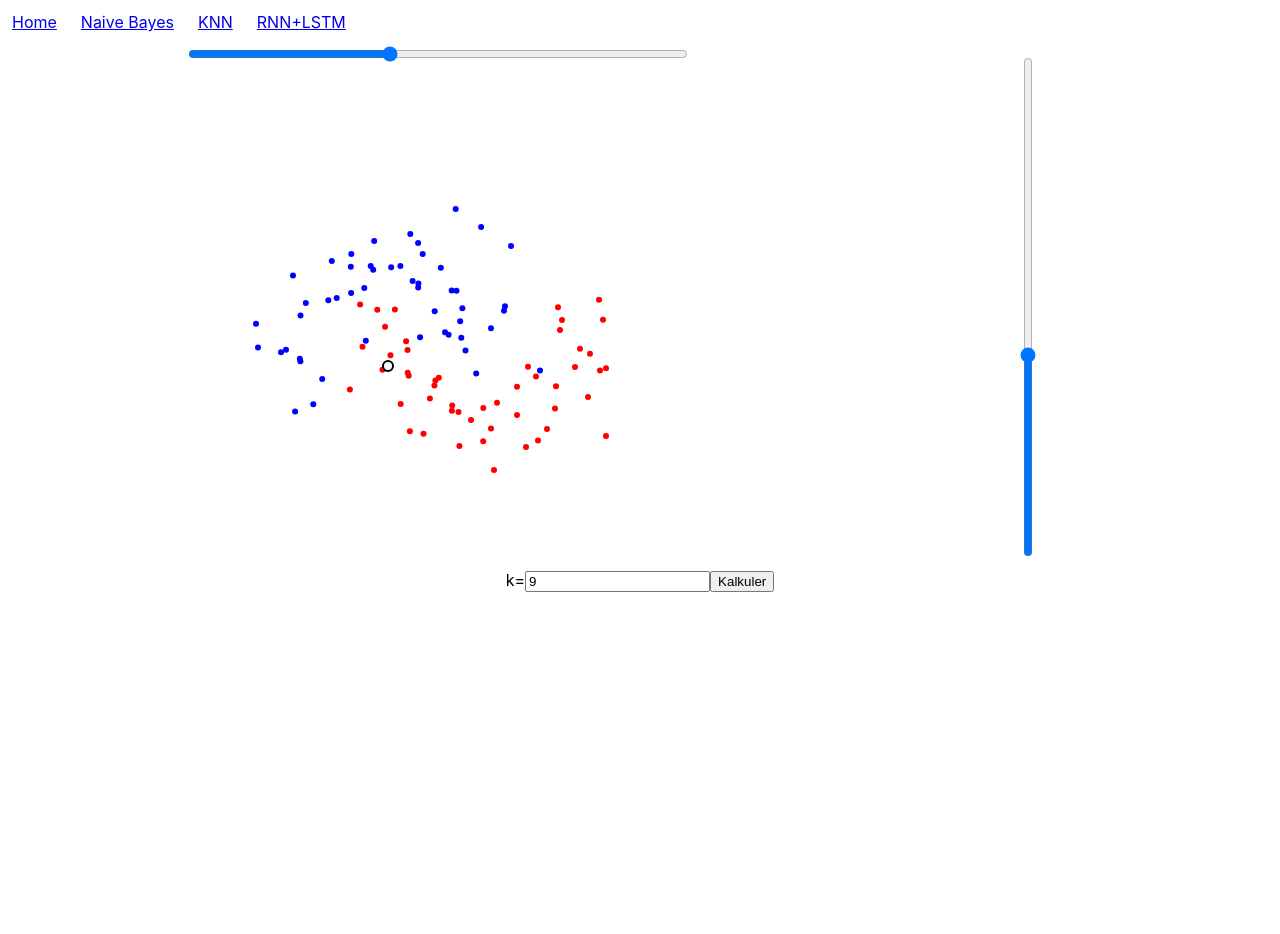
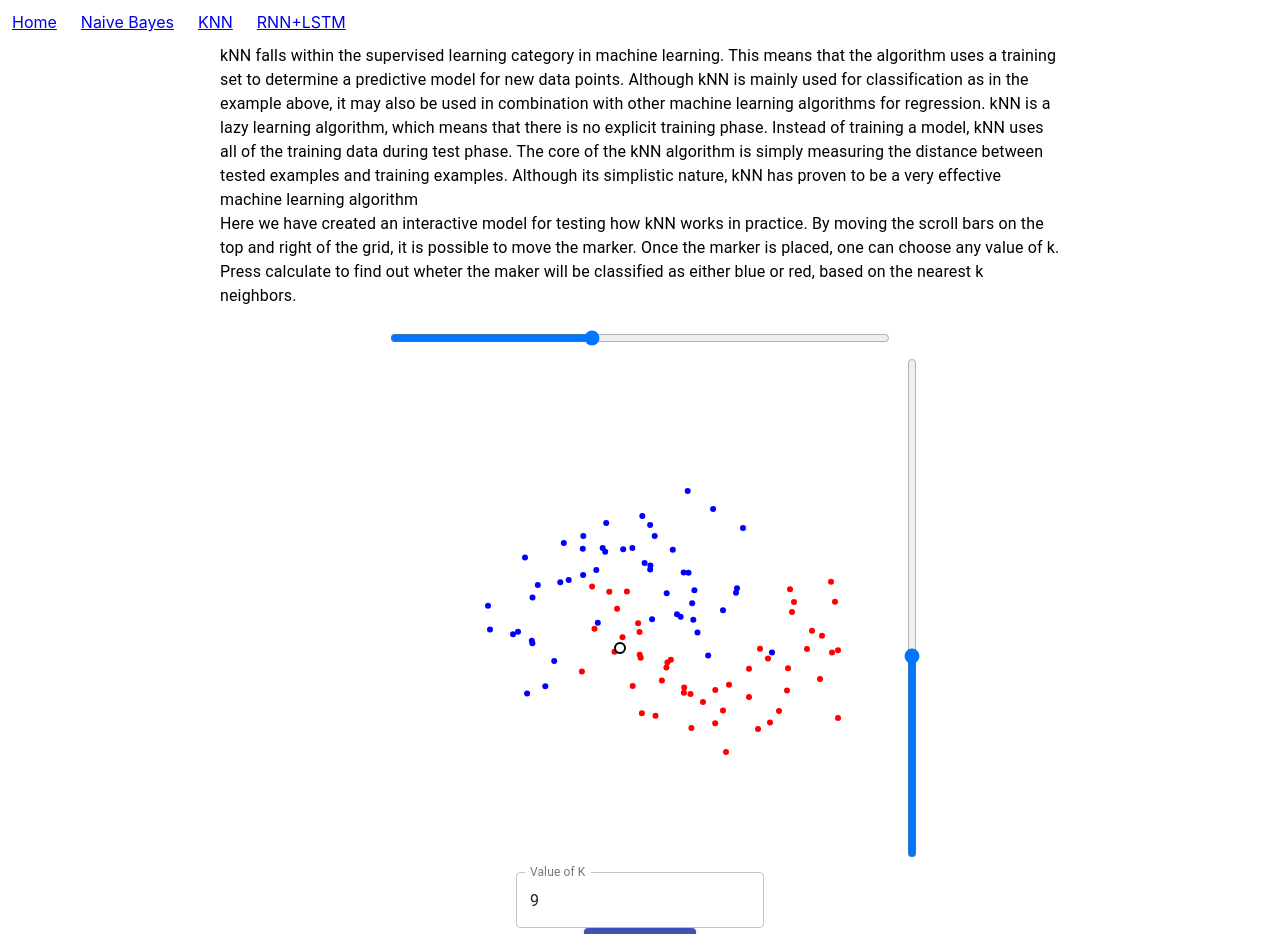
Before and after one commit to Magssch/TDT4173-project, a React (Create React App) app in the folder ml-demo/: page /knn in a window 1280 px wide. Shown: the top 934 px of the page. Before the commit the page ends 800 px from the top, so only its background shows below. Built offline with nearby package versions, Linux system fonts and the light colour scheme.

Commit message:
Style kNN page, and add some text to describe the machine learning model as well as the interactive model.

```diff
--- a/ml-demo/src/pages/KNN/index.js
+++ b/ml-demo/src/pages/KNN/index.js
@@ -2,12 +2,12 @@ import React from "react";
 import Papa from "papaparse";
 import data_csv from "../../assets/ushape.csv";
 import * as d3 from "d3";
+import { Button, TextField } from "@material-ui/core";
+import Grid from "@material-ui/core/Grid";
+import { Typography } from "@material-ui/core";
 
 const euclideanDistance = (point1, point2) => {
-  return Math.sqrt(
-    (parseFloat(point1.X) - point2.X) ** 2 +
-      (parseFloat(point1.Y) - point2.Y) ** 2
-  );
+  return Math.sqrt((parseFloat(point1.X) - point2.X) ** 2 + (parseFloat(point1.Y) - point2.Y) ** 2);
 };
 
 const calulateClass = (datapoint, data, k) => {
@@ -18,7 +18,7 @@ const calulateClass = (datapoint, data, k) => {
     nearestArr.push(1000000);
     nearestClasses.push(-1);
   }
-  data.forEach(d => {
+  data.forEach((d) => {
     const dist = euclideanDistance(d, datapoint);
     const maxVal = Math.max.apply(null, nearestArr);
     if (dist < maxVal) {
@@ -27,8 +27,8 @@ const calulateClass = (datapoint, data, k) => {
       nearestClasses[ind] = d.class;
     }
   });
-  const cl0 = nearestClasses.filter(p => p == 0);
-  const cl1 = nearestClasses.filter(p => p == 1);
+  const cl0 = nearestClasses.filter((p) => p == 0);
+  const cl1 = nearestClasses.filter((p) => p == 1);
   return cl0 > cl1 ? 0 : 1;
 };
 
@@ -39,7 +39,7 @@ const KNeighbors = () => {
     X: 0.0,
     Y: 0.0,
     class: -1,
-    movable: 1
+    movable: 1,
   });
   const [k, setK] = React.useState(9);
   React.useEffect(() => {
@@ -61,44 +61,50 @@ const KNeighbors = () => {
     plotData(data);
   }, [data, point]);
 
-  const plotData = dataset => {
-    d3.select(svgRef.current)
-      .selectAll("svg")
-      .remove();
-    var svg = d3
-      .select(svgRef.current)
-      .append("svg")
-      .attr("width", 500)
-      .attr("height", 500);
+  const plotData = (dataset) => {
+    d3.select(svgRef.current).selectAll("svg").remove();
+    var svg = d3.select(svgRef.current).append("svg").attr("width", 500).attr("height", 500);
 
     svg
       .selectAll("circle")
       .data(dataset.concat([point]))
       .enter()
       .append("circle")
-      .attr("cx", function(d) {
+      .attr("cx", function (d) {
         return (parseFloat(d.X) + 2) * 100;
       })
-      .attr("stroke", d => d.movable && "rgb(0,0,0)")
-      .attr("stroke-width", d => d.movable && "2")
-      .attr("cy", function(d) {
+      .attr("stroke", (d) => d.movable && "rgb(0,0,0)")
+      .attr("stroke-width", (d) => d.movable && "2")
+      .attr("cy", function (d) {
         return 500 - (parseFloat(d.Y) + 2) * 100;
       })
-      .attr("r", d => (d.movable ? 5 : 3))
-      .attr("fill", function(d) {
-        return d.class == -1
-          ? "rgb(255,255,255)"
-          : d.class == 1
-          ? "rgb(255, 0 ,0)"
-          : "rgb(0, 0, 255)";
+      .attr("r", (d) => (d.movable ? 5 : 3))
+      .attr("fill", function (d) {
+        return d.class == -1 ? "rgb(255,255,255)" : d.class == 1 ? "rgb(255, 0 ,0)" : "rgb(0, 0, 255)";
       });
   };
 
   return (
-    <div>
-      <div>
-        <div style={{ display: "flex" }}>
-          <div ref={svgRef}>
+    <>
+      <Grid container alignItems="center" direction="column" spacing={5}>
+        <Grid item alignItems="right" xs={8}>
+          <Typography align="left">
+            kNN falls within the supervised learning category in machine learning. This means that the algorithm uses a
+            training set to determine a predictive model for new data points. Although kNN is mainly used for
+            classification as in the example above, it may also be used in combination with other machine learning
+            algorithms for regression. kNN is a lazy learning algorithm, which means that there is no explicit training
+            phase. Instead of training a model, kNN uses all of the training data during test phase. The core of the kNN
+            algorithm is simply measuring the distance between tested examples and training examples. Although its
+            simplistic nature, kNN has proven to be a very effective machine learning algorithm
+          </Typography>
+          <Typography align="left">
+            Here we have created an interactive model for testing how kNN works in practice. By moving the scroll bars
+            on the top and right of the grid, it is possible to move the marker. Once the marker is placed, one can
+            choose any value of k. Press calculate to find out wheter the maker will be classified as either blue or
+            red, based on the nearest k neighbors.
+          </Typography>
+        </Grid>
+        <Grid container direction="row" xs={8} justify="center">
           <input
             type="range"
             min={0}
@@ -107,17 +113,27 @@ const KNeighbors = () => {
             className="slider"
             id="myRange"
             style={{ width: "500px" }}
-              onChange={e =>
+            onChange={(e) =>
               setPoint({
                 X: e.target.value / 100 - 2,
                 Y: point.Y,
                 class: point.class,
-                  movable: point.movable
+                movable: point.movable,
               })
             }
           />
+        </Grid>
+        <Grid container direction="row" justify="center">
+          <Grid item xs={4}></Grid>
+          <Grid item xs={4}>
+            <div>
+              <div style={{ display: "flex" }}>
+                <div ref={svgRef}></div>
               </div>
-          <div style={{display: "flex", marginLeft: "-100px"}}>
+            </div>
+          </Grid>
+          <Grid item xs={4} xt={4}>
+            <div style={{ display: "flex", marginTop: "250px", marginLeft: "-200px" }}>
               <input
                 type="range"
                 min={0}
@@ -126,33 +142,48 @@ const KNeighbors = () => {
                 className="slider"
                 id="myRange"
                 style={{ width: "500px", transform: "rotate(270deg)" }}
-              onChange={e =>
+                onChange={(e) =>
                   setPoint({
                     X: point.X,
                     Y: e.target.value / 100 - 2,
                     class: point.class,
-                  movable: point.movable
+                    movable: point.movable,
                   })
                 }
               />
             </div>
-        </div>
-      </div>
-        k=
-        <input type={"text"} value={k} onChange={e=>setK(e.target.value)}/>
-      <button
+          </Grid>
+        </Grid>
+        <Grid item xs={12} direction="row">
+          <Grid item>
+            <TextField
+              label="Value of K"
+              variant="outlined"
+              type={"text"}
+              value={k}
+              onChange={(e) => setK(e.target.value)}
+            />
+          </Grid>
+          <Grid item>
+            <Button
+              top
+              variant="contained"
+              color="primary"
               onClick={() =>
                 setPoint({
                   X: point.X,
                   Y: point.Y,
                   class: calulateClass(point, data, k),
-            movable: true
+                  movable: true,
                 })
               }
             >
-        Kalkuler
-      </button>
-    </div>
+              Calculate
+            </Button>
+          </Grid>
+        </Grid>
+      </Grid>
+    </>
   );
 };
 
```
Also changed, not shown: 1 other file (tests, documents, lock files or other folders). Lines whose indentation alone changed are shown as unchanged.
